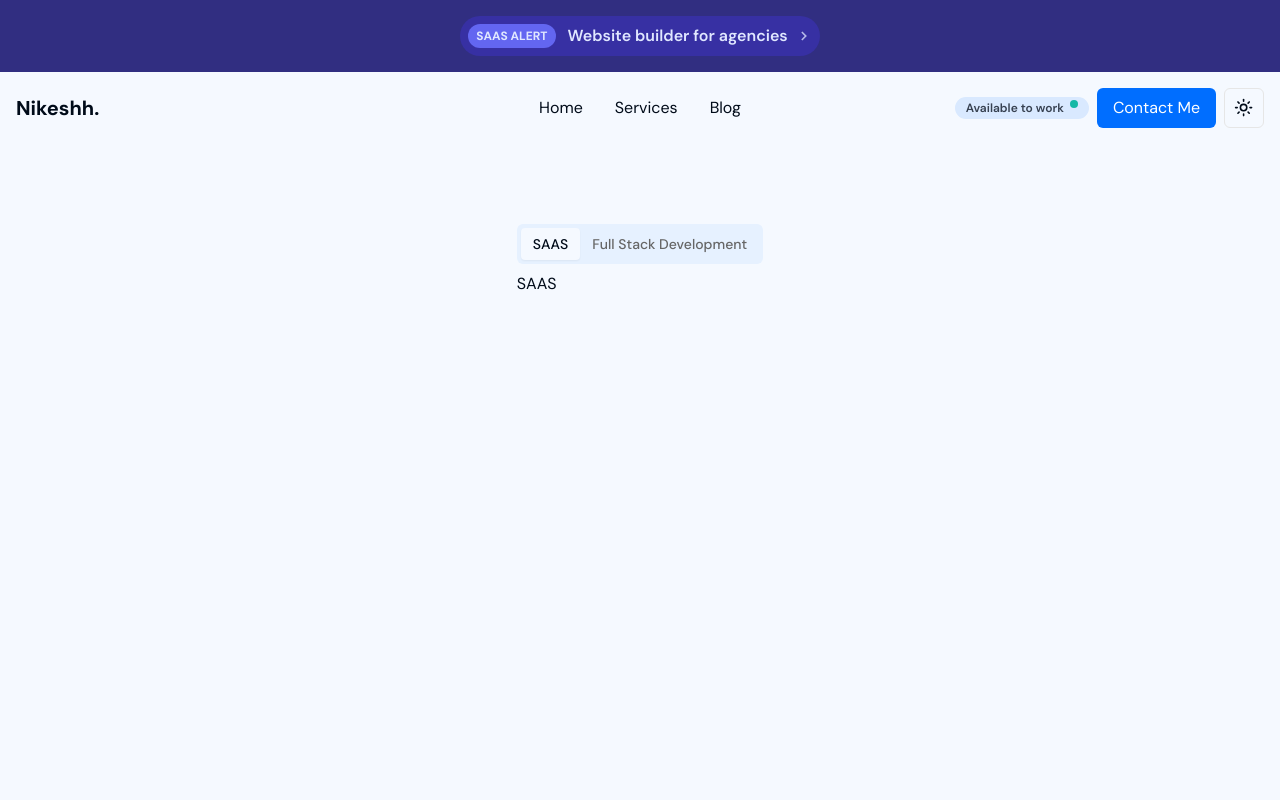
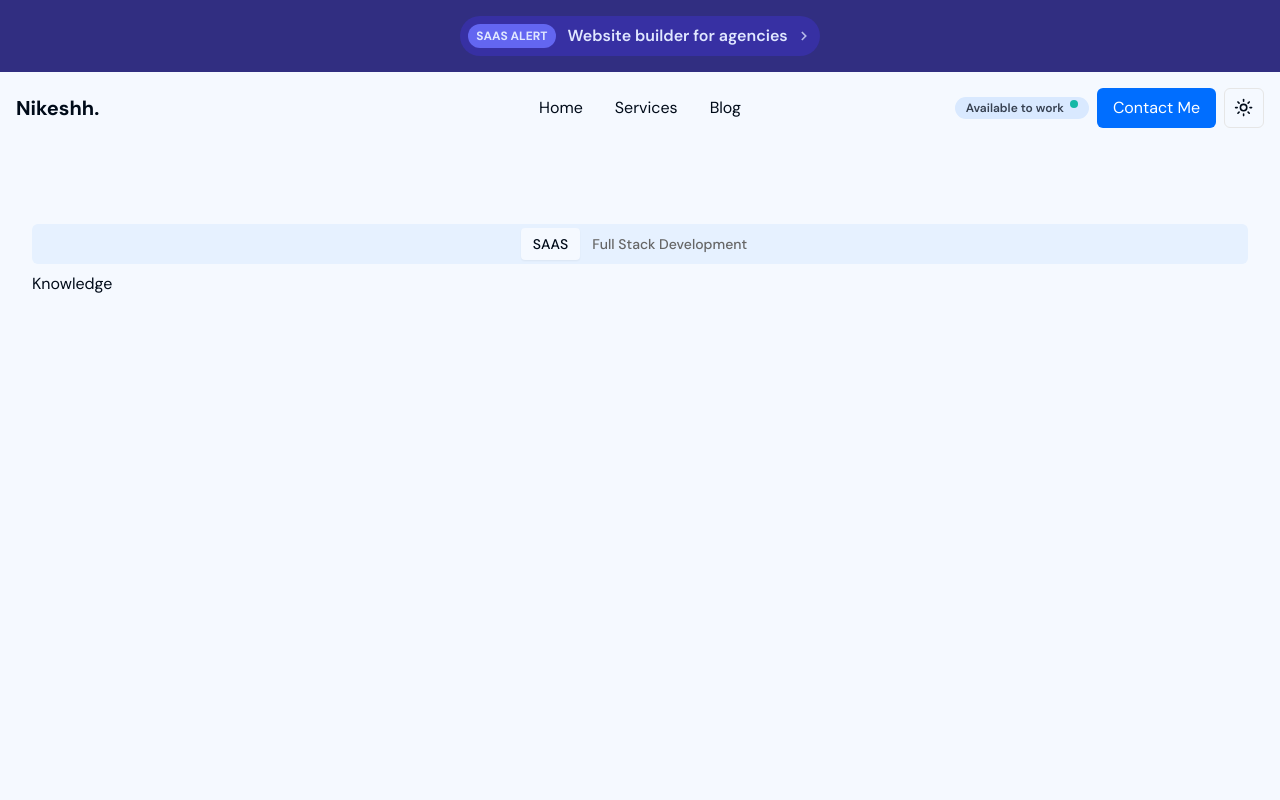
Before and after one commit to Nikeshh/knowledge.nikeshh.com, a Next.js app: page / in a window 1280 px wide. Shown: the top 800 px of the page. Built offline with nearby package versions, Linux system fonts and the light colour scheme.

Commit message:
Added knowledge and Content layout

```diff
--- a/src/app/page.tsx
+++ b/src/app/page.tsx
@@ -14,6 +14,7 @@ import {
     AccordionItem,
     AccordionTrigger,
   } from "@/components/ui/accordion"
+import Knowledge from '@/components/knowledge'
 
 export default function Home() {
   useEffect(() => {
@@ -28,29 +29,29 @@ export default function Home() {
 
   return (
     <div className='flex justify-center h-screen w-full mt-20'>
-      <Tabs defaultValue="saas" className="hidden lg:inline-block">
-        <TabsList>
+      <Tabs defaultValue="saas" className="w-full container hidden lg:inline-block">
+        <TabsList className='flex justify-center'>
           <TabsTrigger value="saas">SAAS</TabsTrigger>
           <TabsTrigger value="fullstackdevelopment">Full Stack Development</TabsTrigger>
         </TabsList>
         <TabsContent value="saas">
-          SAAS
+          <Knowledge />
         </TabsContent>
         <TabsContent value="fullstackdevelopment">
-          Full Stack Development
+          <Knowledge />
         </TabsContent>
       </Tabs>
       <Accordion type="single" collapsible className="container w-full inline-block lg:hidden">
           <AccordionItem value="item-1">
             <AccordionTrigger>SAAS</AccordionTrigger>
             <AccordionContent>
-            SAAS
+              <Knowledge />
             </AccordionContent>
           </AccordionItem>
           <AccordionItem value="item-2">
             <AccordionTrigger>Full Stack Development</AccordionTrigger>
             <AccordionContent>
-            Full Stack Development
+              <Knowledge />
             </AccordionContent>
           </AccordionItem>
       </Accordion>
--- /dev/null
+++ b/src/components/content/index.tsx
@@ -0,0 +1,9 @@
+const Content = () => {
+    return (
+        <>
+            Content
+        </>
+    );
+};
+
+export default Content
--- /dev/null
+++ b/src/components/knowledge/index.tsx
@@ -0,0 +1,9 @@
+const Knowledge = () => {
+    return (
+        <>
+            Knowledge
+        </>
+    );
+};
+
+export default Knowledge
```
Lines whose indentation alone changed are shown as unchanged.
